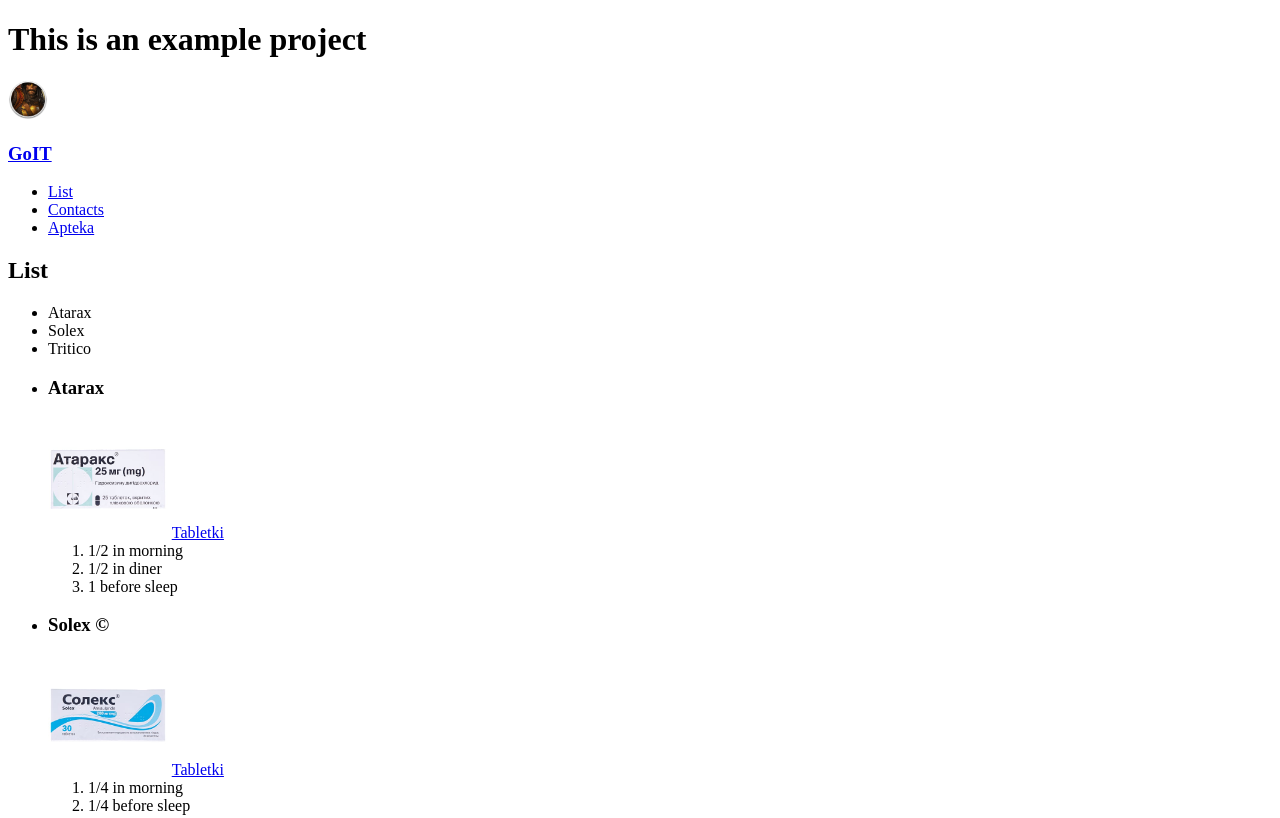
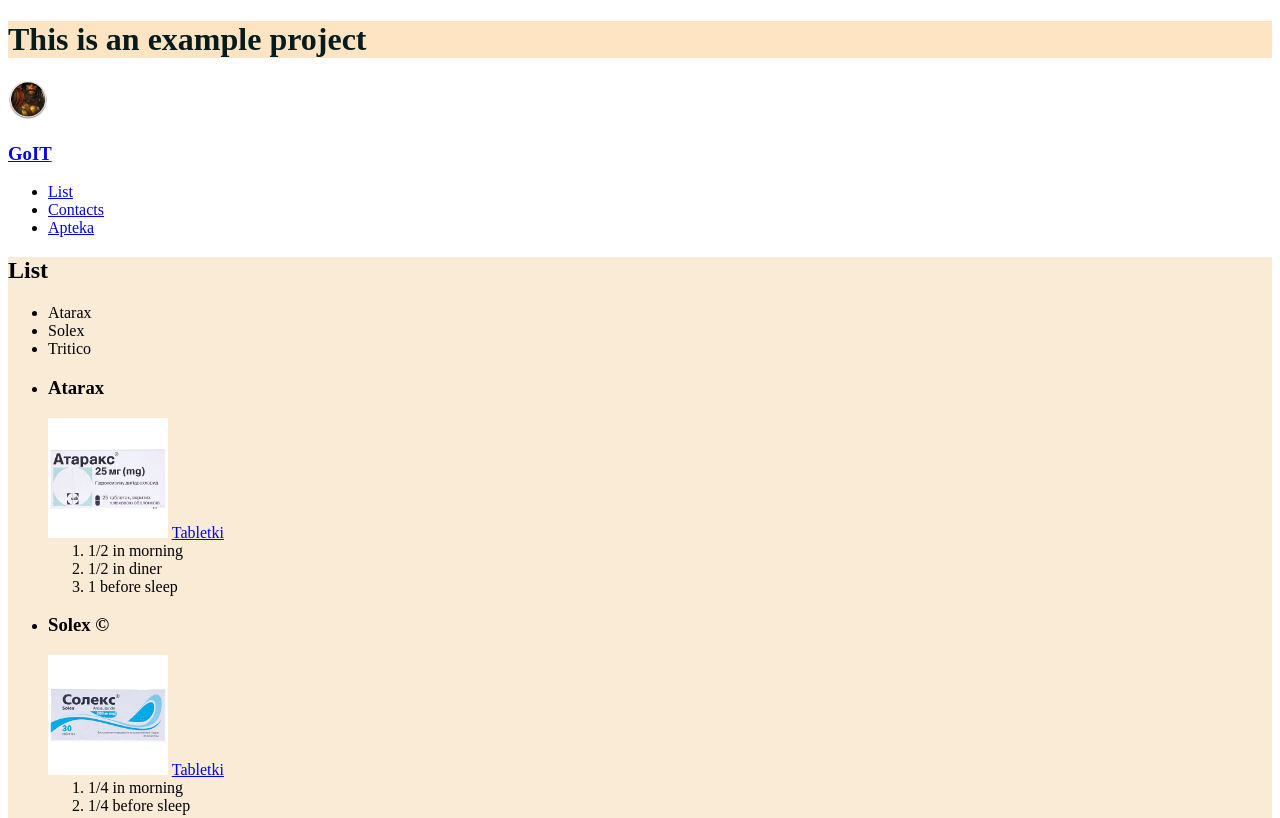
Before and after one commit to IvanTeplykh/first-project, a plain HTML site: page index.html in a window 1280 px wide. Shown: the top 818 px of the page. Drawn offline with Linux system fonts and the light colour scheme.

Commit message:
29.10.25

```diff
--- /dev/null
+++ b/css/styles.css
@@ -0,0 +1,8 @@
+h1{
+    background-color: bisque;
+    color: rgb(6, 27, 27);
+}
+main {
+    background-color: antiquewhite;
+    color: black;
+}
--- a/index.html
+++ b/index.html
@@ -4,6 +4,7 @@
     <meta charset="UTF-8">
     <meta name="viewport" content="width=device-width, initial-scale=1.0">
     <title>Test example</title>
+    <link rel="stylesheet" href="./css/styles.css">
 </head>
 <body>
    <header>
```
